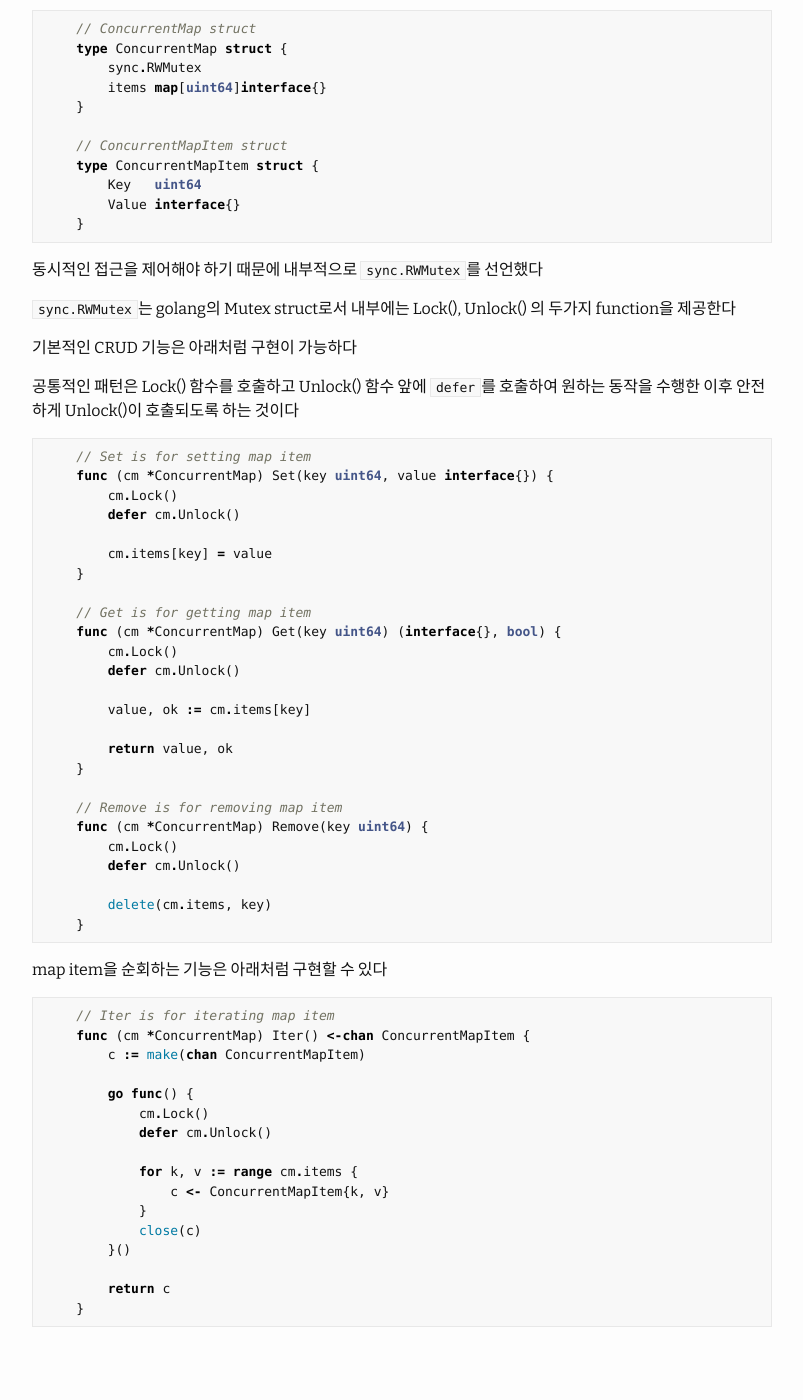
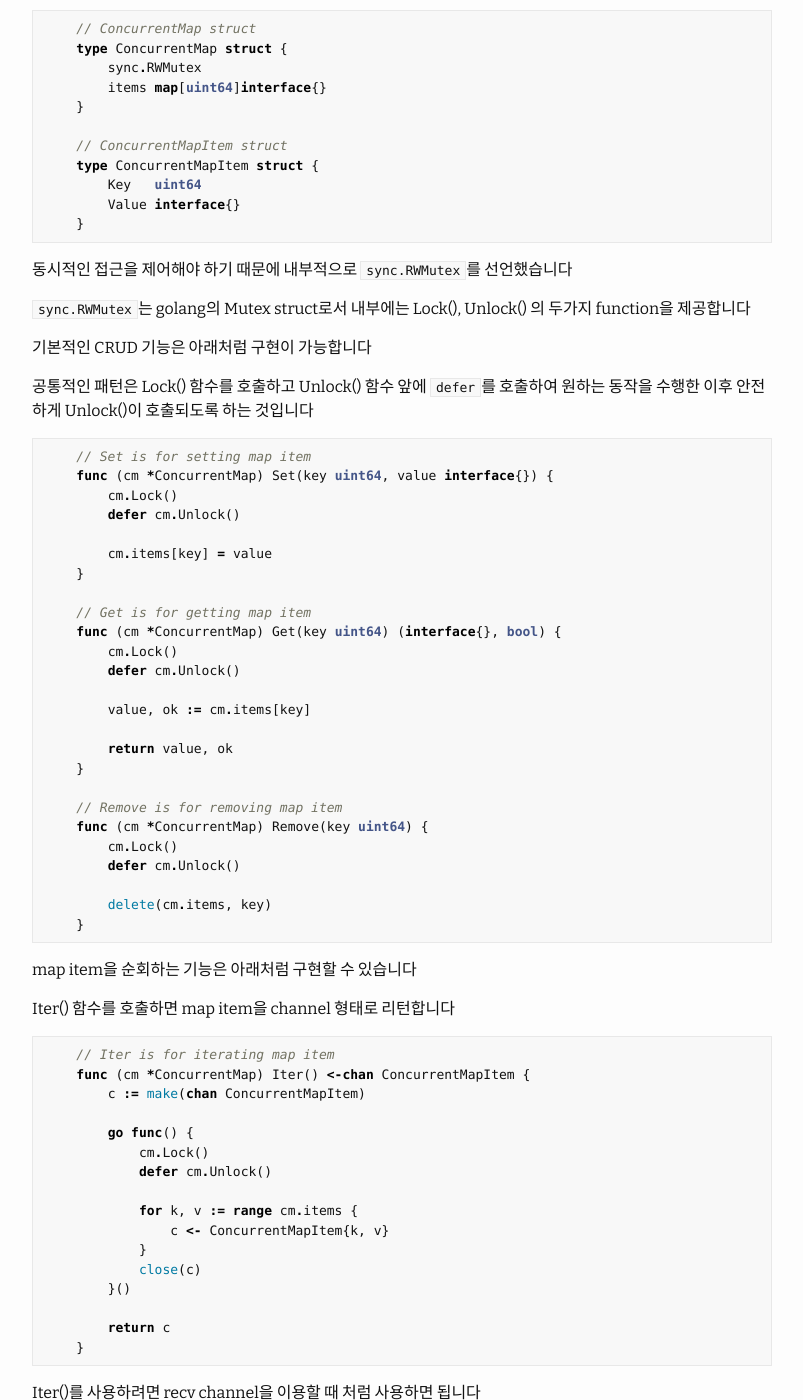
Before and after one commit to jiwonCha/jiwonCha.github.io, a Jekyll site: the page built from _posts/2021-07-28-golang-concurrency-2.md, in a window 1280 px wide and 1400 px high, scrolled down 383 px. Shown: the whole window, without its empty margins (238-1041 px from the left). Built offline with Jekyll 4.4.1, drawn with Linux system fonts in a browser that asks for light colours; comment, search, counter and statistics services are not loaded; some of the changed text lies outside the part shown.

Commit message:
update posts

````diff
--- a/_posts/2021-07-28-golang-concurrency-2.md
+++ b/_posts/2021-07-28-golang-concurrency-2.md
@@ -9,9 +9,9 @@ categories: Go Resource
 
 ----------
 
-다양한 go routine에서 동시적으로 `map`에 접근해야 하는 경우가 생기기 때문에, 이때에 발생하는 concurrent access를 safe하게 처리하기 위해 `concurrent map`을 구성할 필요가 있다
+다양한 go routine에서 동시적으로 `map`에 접근해야 하는 경우가 생기기 때문에, 이때에 발생하는 concurrent access를 safe하게 처리하기 위해 `concurrent map`을 구성할 필요가 있습니다
 
-여기서는 `uint64`형의 key를 가지고, value는 다양한 type으로 받을 수 있는 `ConcurrentMap` struct를 생성해보았다
+여기서는 `uint64`형의 key를 가지고, value는 다양한 type으로 받을 수 있는 `ConcurrentMap` struct를 생성해 보겠습니다
 
 ```go
     // ConcurrentMap struct
@@ -27,13 +27,13 @@ categories: Go Resource
     }
 ```
 
-동시적인 접근을 제어해야 하기 때문에 내부적으로 `sync.RWMutex`를 선언했다
+동시적인 접근을 제어해야 하기 때문에 내부적으로 `sync.RWMutex`를 선언했습니다
 
-`sync.RWMutex`는 golang의 Mutex struct로서 내부에는 Lock(), Unlock() 의 두가지 function을 제공한다
+`sync.RWMutex`는 golang의 Mutex struct로서 내부에는 Lock(), Unlock() 의 두가지 function을 제공합니다
 
-기본적인 CRUD 기능은 아래처럼 구현이 가능하다
+기본적인 CRUD 기능은 아래처럼 구현이 가능합니다
 
-공통적인 패턴은 Lock() 함수를 호출하고 Unlock() 함수 앞에 `defer`를 호출하여 원하는 동작을 수행한 이후 안전하게 Unlock()이 호출되도록 하는 것이다
+공통적인 패턴은 Lock() 함수를 호출하고 Unlock() 함수 앞에 `defer`를 호출하여 원하는 동작을 수행한 이후 안전하게 Unlock()이 호출되도록 하는 것입니다
 
 ```go
     // Set is for setting map item
@@ -63,7 +63,9 @@ categories: Go Resource
     }
 ```
 
-map item을 순회하는 기능은 아래처럼 구현할 수 있다
+map item을 순회하는 기능은 아래처럼 구현할 수 있습니다
+
+Iter() 함수를 호출하면 map item을 channel 형태로 리턴합니다
 
 ```go
     // Iter is for iterating map item
@@ -83,3 +85,19 @@ map item을 순회하는 기능은 아래처럼 구현할 수 있다
         return c
     }
 ```
+
+Iter()를 사용하려면 recv channel을 이용할 때 처럼 사용하면 됩니다
+
+모든 item을 다 순회한 이후에는 `close(c)`로 channel이 닫히게 되면서 순회가 종료됩니다
+
+```go
+
+itemChan := Iter()
+
+for {
+    item := <-itemChan
+    if item {
+        fmt.Println(item.Key, item.Value)
+    }
+}
+```
````
